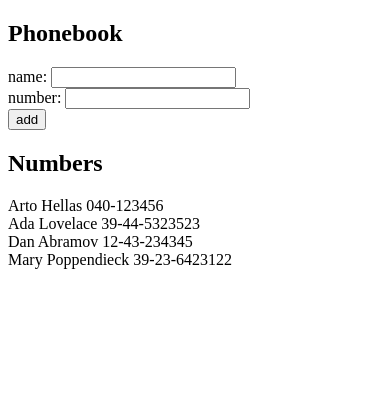
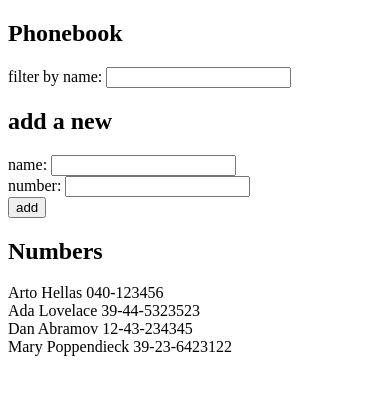
Before and after one commit to jordijs/fullstack, a React (Vite) app in the folder part2/phonebook/: page / in a window 390 px wide. Shown: the top 394 px of the page. Built offline with nearby package versions, Linux system fonts and the light colour scheme.

Commit message:
Complete Ex. 2.9*: The Phonebook Step 4

```diff
--- a/part2/phonebook/src/App.jsx
+++ b/part2/phonebook/src/App.jsx
@@ -9,6 +9,7 @@
   ])
   const [newName, setNewName] = useState('')
   const [newNumber, setNewNumber] = useState('')
+  const [filter, setFilter] = useState('')
 
   const handleNameChange = (event) => {
     setNewName(event.target.value)
@@ -18,9 +19,12 @@
     setNewNumber(event.target.value)
   }
 
+  const handleFilterChange = (event) => {
+    setFilter(event.target.value.toLowerCase())
+  }
+
   const handleSubmit = (event) => {
     event.preventDefault()
-
     for (const person of persons) {
       if (person.name === newName) {
         alert(`${newName} is already added to the phonebook`)
@@ -28,7 +32,6 @@
         return
       }
     }
-
     const personObject = {
       name: newName,
       number: newNumber,
@@ -36,12 +39,18 @@
     }
     setPersons(persons.concat(personObject))
     setNewName('')
-    setNewNumber
+    setNewNumber('')
   }
+
+  const personsToShow = persons.filter(person => person.name.toLowerCase().match(filter))
 
   return (
     <div>
       <h2>Phonebook</h2>
+      <div>
+        filter by name: <input value={filter} onChange={handleFilterChange} />
+      </div>
+      <h2>add a new</h2>
       <form onSubmit={handleSubmit}>
         <div>
           name: <input value={newName} onChange={handleNameChange} />
@@ -56,7 +65,7 @@
         </div>
       </form >
       <h2>Numbers</h2>
-      {persons.map(person => {
+      {personsToShow.map(person => {
         return <div key={person.name}>
           {person.name} {person.number}
         </div>
```
